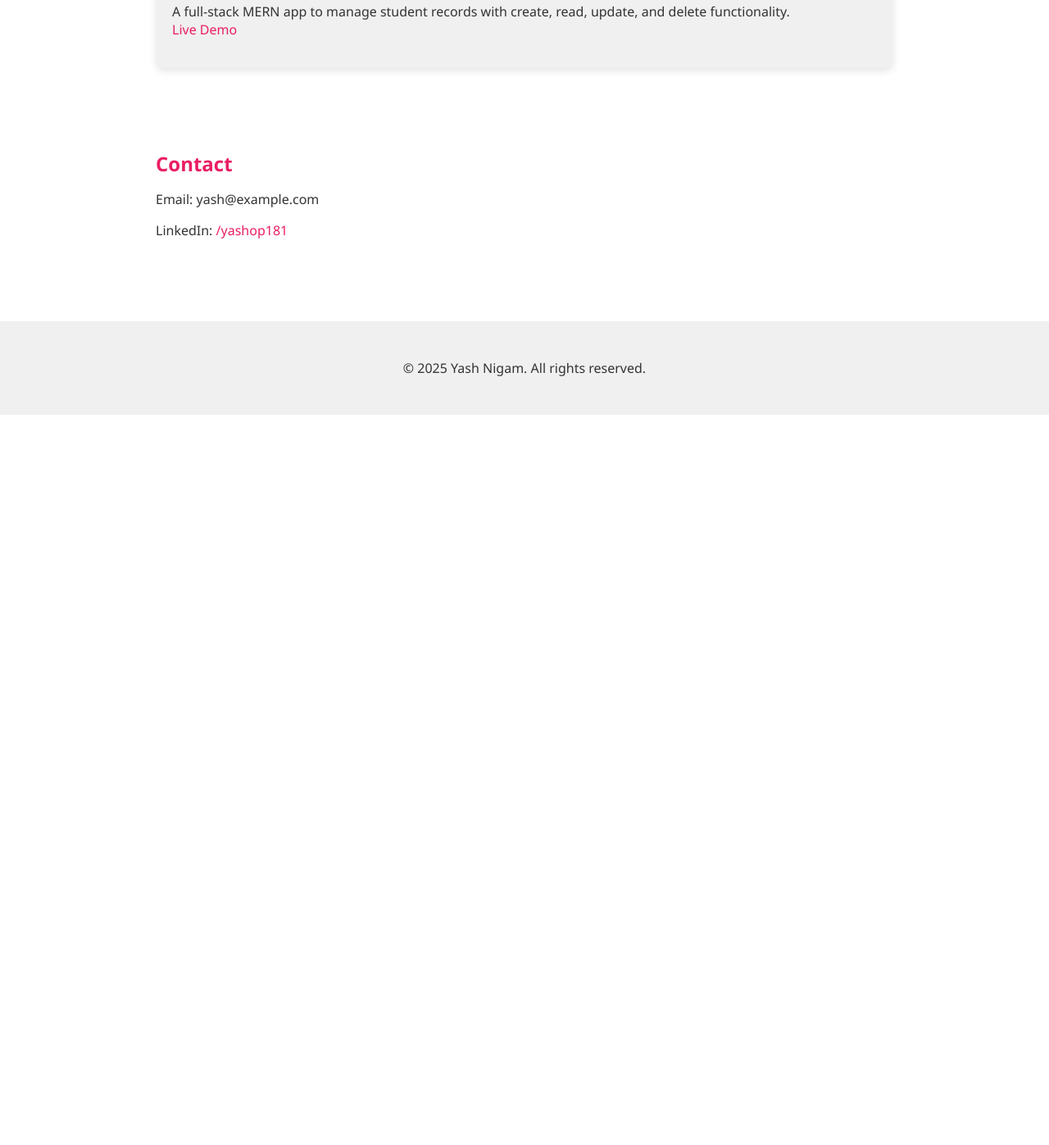
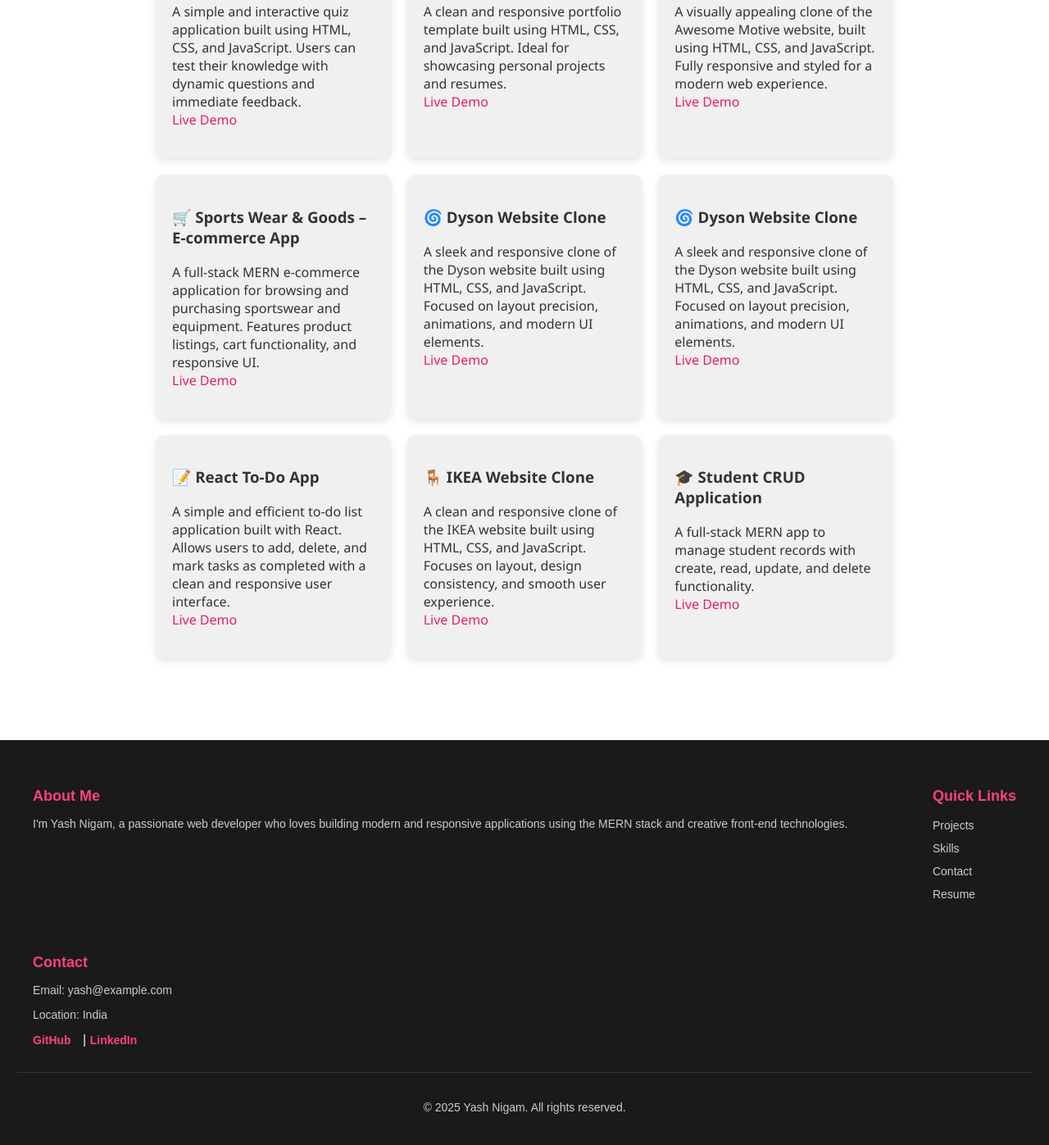
Before and after one commit to Yashop181/Port-Folio, a plain HTML site: page index.html in a window 1280 px wide. Shown: the part 1083-2480 px from the top of the page at 82% size. Before the commit the page ends 1589 px from the top, so only its background shows below. Drawn offline with Linux system fonts and the light colour scheme.

Commit message:
more project add

```diff
--- a/index.html
+++ b/index.html
@@ -51,11 +51,73 @@
       <!-- <div class="card">
         <h3>🎨 Multiplayer Drawing Game</h3>
         <p>A real-time drawing game like Skribbl using React and Socket.io.</p>
-      </div>
-      <div class="card">
-        <h3>🧪 Chaos Testing Tool</h3>
-        <p>Frontend chaos monkey for stress testing DOM & APIs.</p>
       </div> -->
+<div class="card">
+  <h3>🧠 Quiz App</h3>
+  <p>
+    A simple and interactive quiz application built using HTML, CSS, and JavaScript. Users can test their knowledge with dynamic questions and immediate feedback.
+    <br />
+    <a href="https://quiz-js-rho.vercel.app/" target="_blank">Live Demo</a>
+  </p>
+</div>
+<div class="card">
+  <h3>💼 Portfolio Template</h3>
+  <p>
+    A clean and responsive portfolio template built using HTML, CSS, and JavaScript. Ideal for showcasing personal projects and resumes.
+    <br />
+    <a href="https://pio-sand.vercel.app/" target="_blank">Live Demo</a>
+  </p>
+</div>
+<div class="card">
+  <h3>🌐 Awesome Motive Clone</h3>
+  <p>
+    A visually appealing clone of the Awesome Motive website, built using HTML, CSS, and JavaScript. Fully responsive and styled for a modern web experience.
+    <br />
+    <a href="https://am-phi.vercel.app/" target="_blank">Live Demo</a>
+  </p>
+</div>
+<div class="card">
+  <h3>🛒 Sports Wear & Goods – E-commerce App</h3>
+  <p>
+    A full-stack MERN e-commerce application for browsing and purchasing sportswear and equipment. Features product listings, cart functionality, and responsive UI.
+    <br />
+    <a href="https://sports-wear-and-goods.vercel.app/" target="_blank">Live Demo</a>
+  </p>
+</div>
+<div class="card">
+  <h3>🌀 Dyson Website Clone</h3>
+  <p>
+    A sleek and responsive clone of the Dyson website built using HTML, CSS, and JavaScript. Focused on layout precision, animations, and modern UI elements.
+    <br />
+    <a href="https://dyson-n4a78tcl0-yashop181s-projects.vercel.app/" target="_blank">Live Demo</a>
+  </p>
+</div>
+<div class="card">
+  <h3>🌀 Dyson Website Clone</h3>
+  <p>
+    A sleek and responsive clone of the Dyson website built using HTML, CSS, and JavaScript. Focused on layout precision, animations, and modern UI elements.
+    <br />
+    <a href="https://dyson-n4a78tcl0-yashop181s-projects.vercel.app/" target="_blank">Live Demo</a>
+  </p>
+</div>
+<div class="card">
+  <h3>📝 React To-Do App</h3>
+  <p>
+    A simple and efficient to-do list application built with React. Allows users to add, delete, and mark tasks as completed with a clean and responsive user interface.
+    <br />
+    <a href="https://react-todo-app-teal-chi.vercel.app/" target="_blank">Live Demo</a>
+  </p>
+</div>
+<div class="card">
+  <h3>🪑 IKEA Website Clone</h3>
+  <p>
+    A clean and responsive clone of the IKEA website built using HTML, CSS, and JavaScript. Focuses on layout, design consistency, and smooth user experience.
+    <br />
+    <a href="https://ikea-phi.vercel.app/" target="_blank">Live Demo</a>
+  </p>
+</div>
+
+
          <div class="card">
       <h3>🎓 Student CRUD Application</h3>
       <p>
@@ -67,15 +129,47 @@
     </div>
   </section>
 
-  <section class="section hidden" id="contact">
+  <!-- <section class="section hidden" id="contact">
     <h2>Contact</h2>
-    <p>Email: yash@example.com</p>
-    <p>LinkedIn: <a href="https://linkedin.com/in/yashop181" target="_blank">/yashop181</a></p>
-  </section>
+    <p>Email: yashnigam1801@gmail.com</p>
+    <p>LinkedIn: <a href="https://www.linkedin.com/in/yash-nigam-9a1215219/" target="_blank">yash-nigam</a></p>
+  </section> -->
 
-  <footer class="footer hidden">
+<footer class="footer">
+  <div class="footer-container">
+    <div class="footer-about">
+      <h3>About Me</h3>
+      <p>
+        I'm Yash Nigam, a passionate web developer who loves building modern and responsive applications using the MERN stack and creative front-end technologies.
+      </p>
+    </div>
+
+    <div class="footer-links">
+      <h3>Quick Links</h3>
+      <ul>
+        <li><a href="#projects">Projects</a></li>
+        <li><a href="#skills">Skills</a></li>
+        <li><a href="#contact">Contact</a></li>
+        <li><a href="#resume">Resume</a></li>
+      </ul>
+    </div>
+
+    <div class="footer-contact">
+      <h3>Contact</h3>
+      <p>Email: yash@example.com</p>
+      <p>Location: India</p>
+      <div class="social-icons">
+        <a href="https://github.com/yashop181" target="_blank">GitHub</a> |
+        <a href="https://linkedin.com/in/yashop181" target="_blank">LinkedIn</a>
+      </div>
+    </div>
+  </div>
+
+  <div class="footer-bottom">
     <p>&copy; 2025 Yash Nigam. All rights reserved.</p>
-  </footer>
+  </div>
+</footer>
+
 
   <script src="script.js"></script>
 </body>
--- a/style.css
+++ b/style.css
@@ -120,13 +120,63 @@ a {
   transform: translateY(-5px);
 }
 
-/* ✅ FOOTER */
-footer {
+.footer {
+  background-color: #1a1a1a;
+  color: #f0f0f0;
+  padding: 40px 20px;
+  font-family: Arial, sans-serif;
+}
+
+.footer-container {
+  display: flex;
+  flex-wrap: wrap;
+  justify-content: space-between;
+  gap: 30px;
+  max-width: 1200px;
+  margin: 0 auto;
+}
+
+.footer h3 {
+  font-size: 18px;
+  margin-bottom: 15px;
+  color: #ff4081;
+}
+
+.footer p,
+.footer a {
+  font-size: 14px;
+  color: #ccc;
+  text-decoration: none;
+}
+
+.footer a:hover {
+  color: #fff;
+}
+
+.footer-links ul {
+  list-style: none;
+  padding: 0;
+}
+
+.footer-links li {
+  margin-bottom: 10px;
+}
+
+.footer-contact .social-icons a {
+  margin-right: 10px;
+  color: #ff4081;
+  font-weight: bold;
+}
+
+.footer-bottom {
   text-align: center;
-  padding: 30px;
-  background: var(--card-bg);
-  color: var(--text);
+  border-top: 1px solid #333;
+  padding-top: 20px;
+  margin-top: 30px;
+  font-size: 13px;
+  color: #888;
 }
+
 
 /* ✅ Scroll animation */
 .hidden {
```
